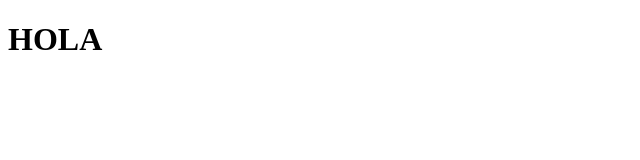
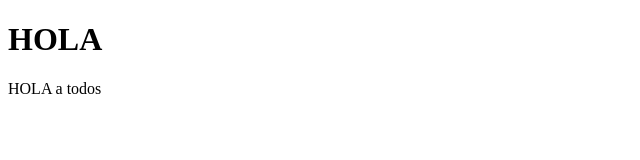
Before and after one commit to isragemelo/new-repo, a plain HTML site: page index.html in a window 1280 px wide. Shown: the whole page, without its empty margins (0-640 px from the left). Drawn offline with Linux system fonts and the light colour scheme.

Commit message:
Add p Tag

```diff
--- a/index.html
+++ b/index.html
@@ -5,6 +5,7 @@
     <meta name="viewport" content="width=device-width, initial-scale=1.0" />
     <title>Document</title>
     <h1>HOLA</h1>
+    <p>HOLA a todos</p>
   </head>
   <body></body>
 </html>
```
